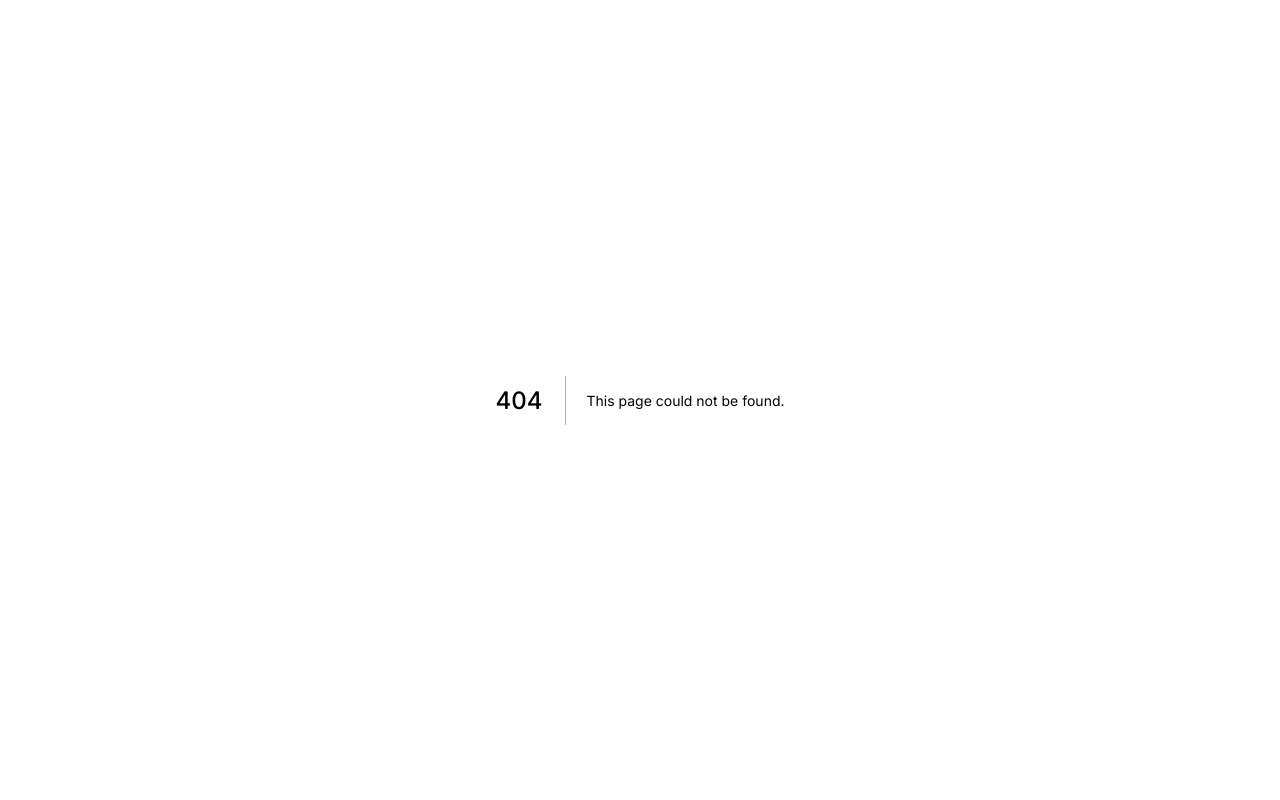
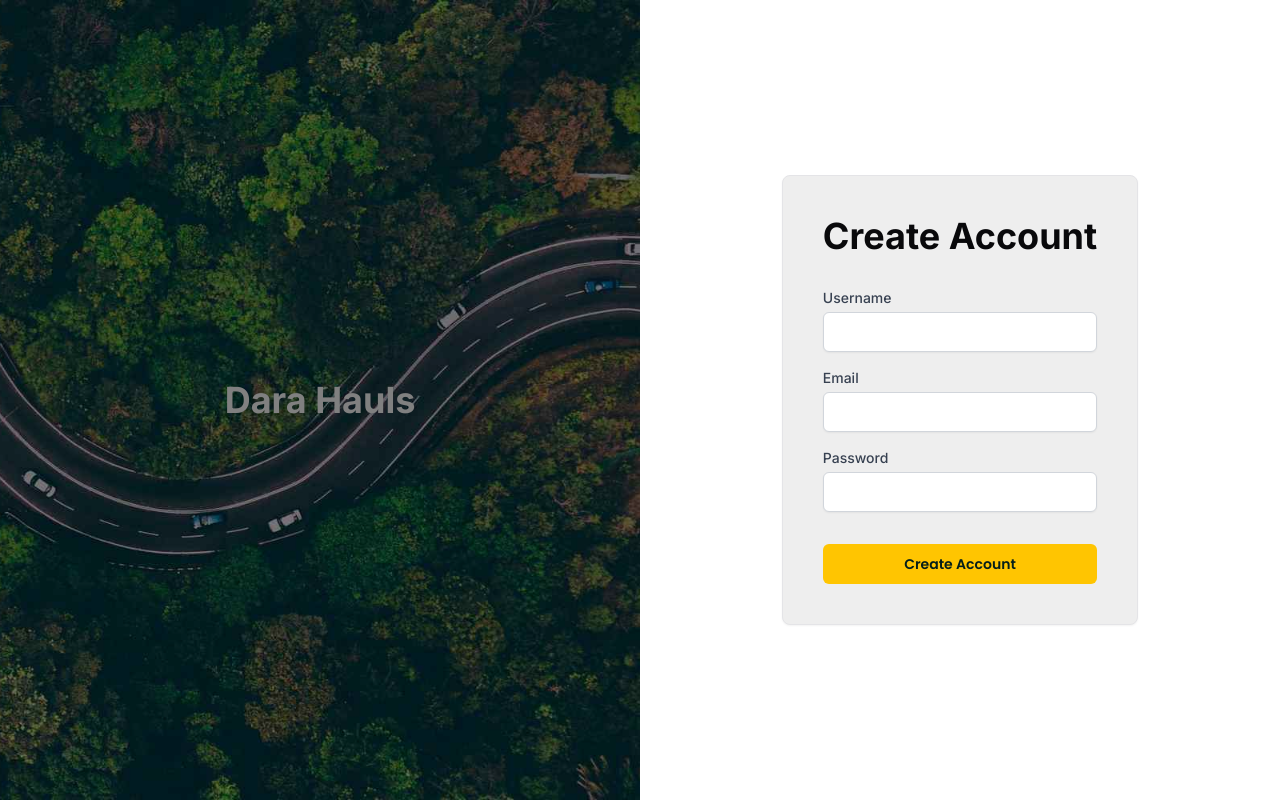
Before and after one commit to agedet/fin.darahauls, a Next.js app: page /create-account in a window 1280 px wide. Before the commit this address had no page. Built offline with nearby package versions, Linux system fonts and the light colour scheme.

Commit message:
feat: authentication pages

```diff
--- a/package.json
+++ b/package.json
@@ -24,6 +24,7 @@
     "clsx": "^2.1.1",
     "date-fns": "^4.1.0",
     "embla-carousel-react": "^8.6.0",
+    "framer-motion": "^12.12.1",
     "input-otp": "^1.4.2",
     "lucide-react": "^0.487.0",
     "next": "15.2.4",
--- /dev/null
+++ b/src/app/(auth)/create-account/page.tsx
@@ -0,0 +1,63 @@
+'use client'
+
+import React from 'react'
+import { motion } from "framer-motion";
+import { Label } from '@/components/ui/label';
+import { Input } from '@/components/ui/input';
+import { Button } from '@/components/ui/button';
+import { Card } from '@/components/ui/card';
+
+function page() {
+  return (
+    <motion.section
+      initial={{ opacity: 0 }}
+      animate={{
+        opacity: 1,
+        transition: { delay: 0.4, duration: 0.3, ease: "easeIn" },
+      }}
+    >
+      <Card className="flex flex-col items-center justify-center w-full py-[40px] px-[40px] bg-secondary">
+        <h1 className="text-4xl font-bold mb-8">Create Account</h1>
+
+        <form className="w-full max-w-sm">
+          <div className="mb-4">
+            <Label
+              htmlFor="username"
+              className="block text-sm font-medium text-gray-700"
+            >
+              Username
+            </Label>
+            <Input
+              type="text"
+              id="username"
+              className="mt-1 block w-full px-3 py-2 border border-gray-300 rounded-md shadow-sm focus:outline-none"
+            />
+          </div>
+          <div className="mb-4">
+            <Label htmlFor="email" className="block text-sm font-medium text-gray-700">Email</Label>
+            <Input
+              type="email"
+              id="email"
+              className="mt-1 block w-full px-3 py-2 border border-gray-300 rounded-md shadow-sm focus:outline-none"
+            />
+          </div>
+          <div className="mb-4">
+            <Label htmlFor="password" className="block text-sm font-medium text-gray-700">Password</Label>
+            <Input
+              type="password"
+              id="password"
+              className="mt-1 block w-full px-3 py-2 border border-gray-300 rounded-md shadow-sm focus:outline-none"
+            />
+          </div>
+
+          <Button
+            type="submit"
+            className="w-full mt-4 py-2 px-4 bg-primary text-dark font-semibold rounded-md hover:bg-primary/50"
+          >Create Account</Button>
+        </form>
+      </Card>
+    </motion.section>
+  )
+}
+
+export default page
--- /dev/null
+++ b/src/app/(auth)/layout.tsx
@@ -0,0 +1,29 @@
+import type { Metadata } from "next";
+import "@/app/globals.css";
+import { Toaster } from "sonner";
+
+export const metadata: Metadata = {
+  title: "Dara Hauls",
+  description: "Ride hailing app for the comfort of travel",
+};
+
+export default function RootLayout({
+  children,
+}: Readonly<{
+  children: React.ReactNode;
+}>) {
+  return (
+    <main className="flex h-screen w-full">
+      <div className="hidden relative lg:flex items-center justify-center lg:w-1/2 bg-[url('/ride.jpg')] bg-cover bg-center bg-no-repeat brightness-50">
+        <div className="absolute inset-0 z-40 flex h-full w-full items-center justify-center">
+          <h1 className="text-4xl font-bold text-white">Dara Hauls</h1>
+        </div>
+      </div>
+
+      <div className="w-full flex justify-center items-center lg:w-1/2">
+        {children}
+        <Toaster richColors position="top-left" />
+      </div>
+    </main>
+  );
+}
--- /dev/null
+++ b/src/app/(auth)/login/page.tsx
@@ -0,0 +1,50 @@
+'use client'
+
+import React from 'react';
+import { motion } from "framer-motion";
+import { Card } from '@/components/ui/card';
+import { Button } from '@/components/ui/button';
+import { Label } from '@/components/ui/label';
+import { Input } from '@/components/ui/input';
+
+function page() {
+  return (
+    <motion.section
+      initial={{ opacity: 0 }}
+      animate={{
+        opacity: 1,
+        transition: { delay: 0.4, duration: 0.3, ease: "easeIn" },
+      }}
+    >
+      <Card className="flex flex-col items-center justify-center w-full py-[40px] px-[40px] bg-secondary">
+        <h1 className="text-4xl font-bold mb-8">Login</h1>
+
+        <form className="w-full max-w-sm">
+          <div className="mb-4">
+            <Label htmlFor="email" className="block text-sm font-medium text-gray-700">Email</Label>
+            <Input
+              type="email"
+              id="email"
+              className="mt-1 block w-full px-3 py-2 border border-gray-300 rounded-md shadow-sm focus:outline-none"
+            />
+          </div>
+
+          <div className="mb-4">
+            <Label htmlFor="password" className="block text-sm font-medium text-gray-700">Password</Label>
+            <Input
+              type="password"
+              id="password"
+              className="mt-1 block w-full px-3 py-2 border border-gray-300 rounded-md shadow-sm focus:outline-none"
+            />
+          </div>
+
+          <Button type="submit" className="w-full mt-4 py-2 px-4 bg-primary text-dark font-semibold rounded-md hover:bg-primary/50">
+            Login
+          </Button>
+        </form>
+      </Card>
+    </motion.section>
+  )
+}
+
+export default page
--- /dev/null
+++ b/src/app/(auth)/reset-password/page.tsx
@@ -0,0 +1,47 @@
+'use client'
+
+import { Button } from '@/components/ui/button'
+import { Card } from '@/components/ui/card'
+import { Input } from '@/components/ui/input'
+import { Label } from '@/components/ui/label'
+import { motion } from 'framer-motion'
+import React from 'react'
+
+function page() {
+  return (
+    <motion.section
+      initial={{ opacity: 0 }}
+      animate={{
+        opacity: 1,
+        transition: { delay: 0.4, duration: 0.4, ease: 'easeIn' },
+      }}
+    >
+      <Card className="flex flex-col items-center justify-center w-full py-[40px] px-[40px] bg-secondary">
+        <h1 className="text-4xl font-bold mb-8">Reset Password</h1>
+
+        <form className="w-full max-w-sm">
+          <div className="mb-4">
+            <Label htmlFor="email" className="block text-sm font-medium text-gray-700">
+              Email
+            </Label>
+
+            <Input
+              type="email"
+              id="email"
+              className="mt-1 block w-full px-3 py-2 border border-gray-300 rounded-md shadow-sm focus:outline-none"
+            />
+          </div>
+
+          <Button
+            type="submit"
+            className="w-full mt-4 py-2 px-4 bg-primary text-dark font-semibold rounded-md hover:bg-primary/50"
+          >
+            Reset Password
+          </Button>
+        </form>
+      </Card>
+    </motion.section>
+  )
+}
+
+export default page
--- /dev/null
+++ b/src/app/(auth)/verify/page.tsx
@@ -0,0 +1,44 @@
+'use client'
+
+import React from 'react'
+import { motion } from "framer-motion";
+import { Label } from '@/components/ui/label';
+import { Input } from '@/components/ui/input';
+import { Button } from '@/components/ui/button';
+import { Card } from '@/components/ui/card';
+
+function page() {
+  return (
+    <motion.section
+        initial={{ opacity: 0}}
+        animate={{
+            opacity: 1,
+            transition: { delay: 0.4, duration: 0.3, ease: 'easeIn'},
+        }}
+    >
+        <Card className="flex flex-col items-center justify-center w-full py-[40px] px-[40px] bg-secondary">
+            <h1 className="text-4xl font-bold mb-8">Verify Account</h1>
+
+            <form className="w-full max-w-sm">
+                <div className="mb-4">
+                    <Label htmlFor="verification-code" className="block text-sm font-medium text-gray-700">Verification Code</Label>
+                    <Input
+                        type="text"
+                        id="verification-code"
+                        className="mt-1 block w-full px-3 py-2 border border-gray-300 rounded-md shadow-sm focus:outline-none"
+                    />
+                </div>
+
+                <Button
+                    type="submit"
+                    className="w-full mt-4 py-2 px-4 bg-primary text-dark font-semibold rounded-md hover:bg-primary/50"
+                >
+                    Verify
+                </Button>
+            </form>
+        </Card>
+    </motion.section>
+  )
+}
+
+export default page
--- a/src/app/globals.css
+++ b/src/app/globals.css
@@ -28,7 +28,7 @@
 body {
   padding: 0;
   margin: 0;
-  background-color: var(--shade);
+  background-color: var(--white);
   box-sizing: border-box;
   overflow-x: hidden;
   font-weight: 400;
--- a/src/app/page.tsx
+++ b/src/app/page.tsx
@@ -1,5 +1,5 @@
 import HeroScreen from "@/components/global/HeroScreen";
-import Navbar from "@/components/global/Navbar";
+import Navbar from "@/components/global/Navbar/Navbar";
 
 
 export default function HomePage() {
--- a/src/components/global/Navbar.tsx
+++ b/src/components/global/Navbar/Navbar.tsx
@@ -60,18 +60,18 @@ const Navbar = () => {
                                     </a>
                                 </Link>
                             </li>
-                            <li >
+                            {/* <li >
                                 <Link href='/blog' legacyBehavior>
                                     <a target='_blank'>
                                         Blog
                                     </a>
                                 </Link>
-                            </li>
+                            </li> */}
                         </ul>
 
                         <ul className='flex justify-center items-center tracking-[0.75px] font-medium gap-10'>
                             <li className='capitalize'>
-                                <Link href='/' legacyBehavior>
+                                <Link href='/login' legacyBehavior>
                                 <a
                                         className='nav-cta-nude font-inter rounded-[4px] border px-[22px] py-[13px] font-medium text-[14px] text-white'
                                     >
@@ -81,7 +81,7 @@ const Navbar = () => {
                             </li>
 
                             <li>
-                                <Link href='#contact' legacyBehavior>
+                                <Link href='/create-account' legacyBehavior>
                                     <a
                                         className='nav-cta font-inter rounded-[4px] bg-prinary px-[22px] py-[13px] font-medium text-[14px] text-white'
                                     >
```
Also changed, not shown: src/components/global/Navbar/UseNavbarLogic.ts (added), 1 other file (tests, documents, lock files or other folders).
